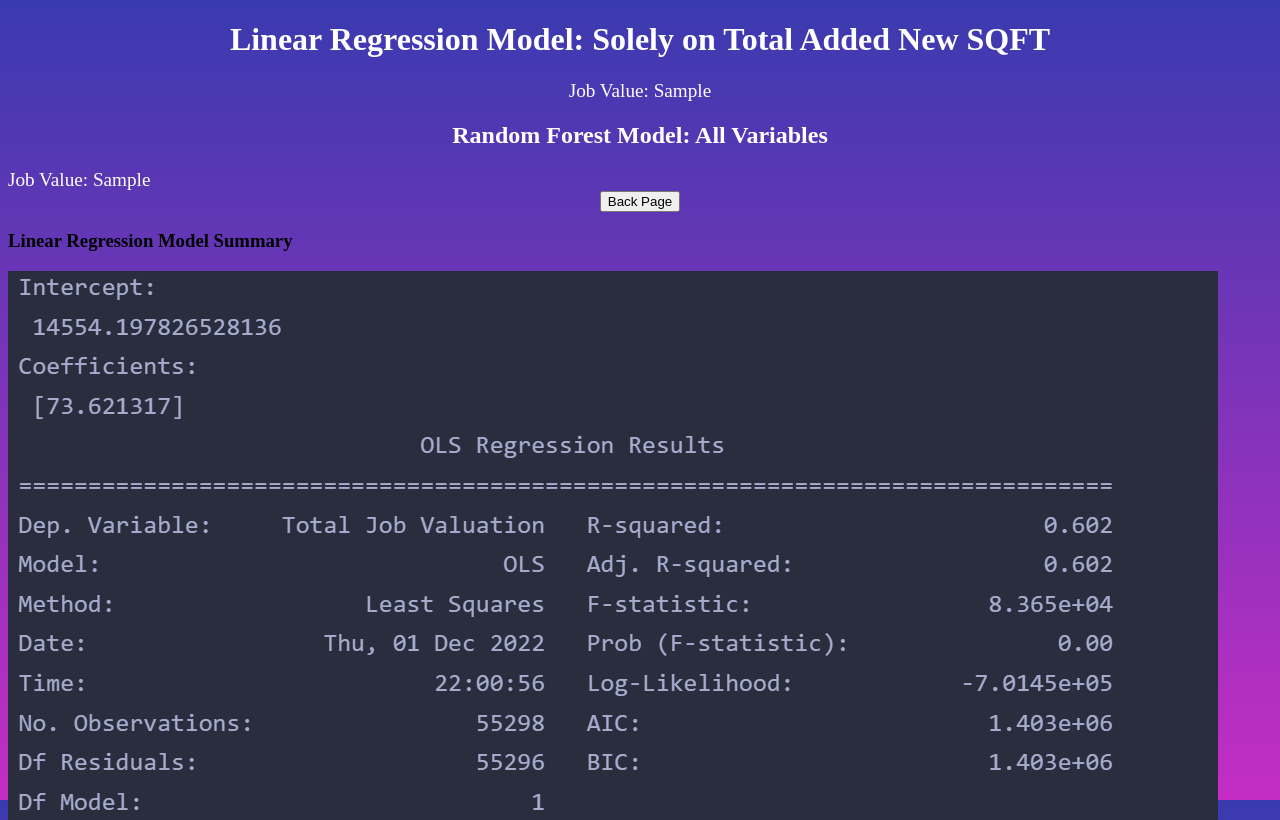
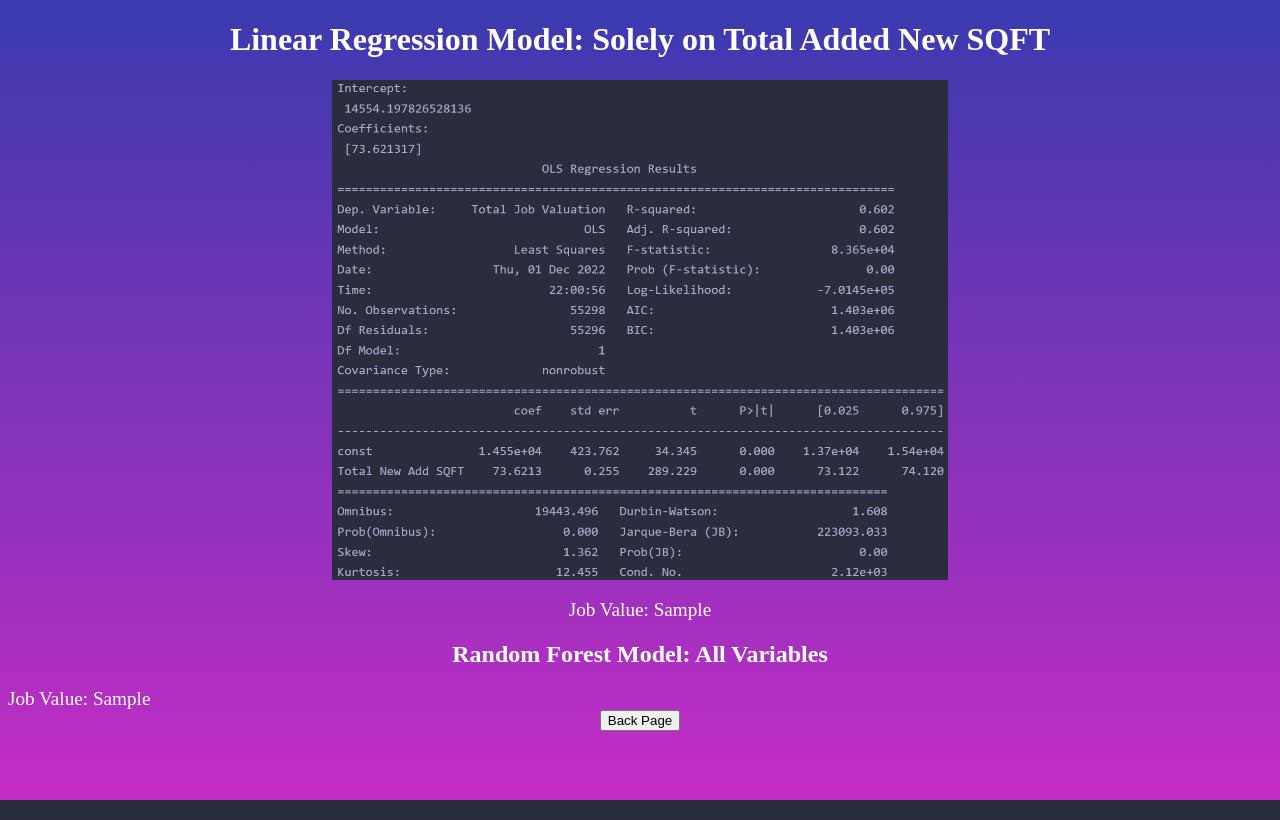
Before and after one commit to Josephslee99/CSE4-587Project, a Python web app: template Phase3/templates/prediction.html in a window 1280 px wide. Shown: the top 820 px of the page. Run offline with Jinja, Linux system fonts and the light colour scheme; the template is opened without the code that fills it: most values are stand-ins (such as "Sample title", 1, 10 or a date in 2020).

Commit message:
more front end stuff

```diff
--- a/Phase3/static/format.css
+++ b/Phase3/static/format.css
@@ -19,8 +19,6 @@ p2 {
 
 p {
   color: white;
-  width : 800px;
-  margin-left: 350px;
 }
 
 div {
@@ -31,4 +29,4 @@ div {
 label {
   color: rgb(255, 255, 255);
   margin-right: 30px;
-  }
+}
--- a/Phase3/static/prediction.css
+++ b/Phase3/static/prediction.css
@@ -14,6 +14,12 @@ p2{
     font-size: larger;
 }
 
+.center{
+    display: block;
+    margin-left: auto;
+    margin-right: auto;
+}
+
 p{
     text-align: center;
     color: white;
@@ -26,5 +32,6 @@ h2 {
 }
 
 form{
+    margin-top: auto;
     text-align: center;
 }
--- a/Phase3/templates/prediction.html
+++ b/Phase3/templates/prediction.html
@@ -5,9 +5,13 @@
 </head>
 
 <body>
+
   <h1>
     Linear Regression Model: Solely on Total Added New SQFT
   </h1>
+
+  <img src="{{ url_for('static', filename='lin_regr_summary.png') }}" class="center" alt="Linear Regression Model Summary" height="500" weight = "500" />
+
   <p>
     Job Value: {{ jobValue_LR }}
   </p>
@@ -15,21 +19,16 @@
   <h2>
     Random Forest Model: All Variables
   </h2>
+
   <p2>
     Job Value: {{ jobValue_RF }}
   </p2>
 
   <form method="post" action="/" name="BackButton">
-     <input type = "submit" value="Back Page" name="BackButton"/>
-    </form>
+    <input type = "submit" value="Back Page" name="BackButton"/>
+  </form>
 
   </body>
 
-  <h3>
-    Linear Regression Model Summary
-  </h3>
-  <img src="images/lin_regr_summary.png" alt="Summary" />
-
-
 
 </html>
```
Also changed, not shown: Phase3/templates/format.html (+7 -8 lines), Phase3/static/lin_regr_summary.png (renamed from Phase3/templates/images/lin_regr_summary.png), Phase3/static/testing.JPG (added), 1 other file.
